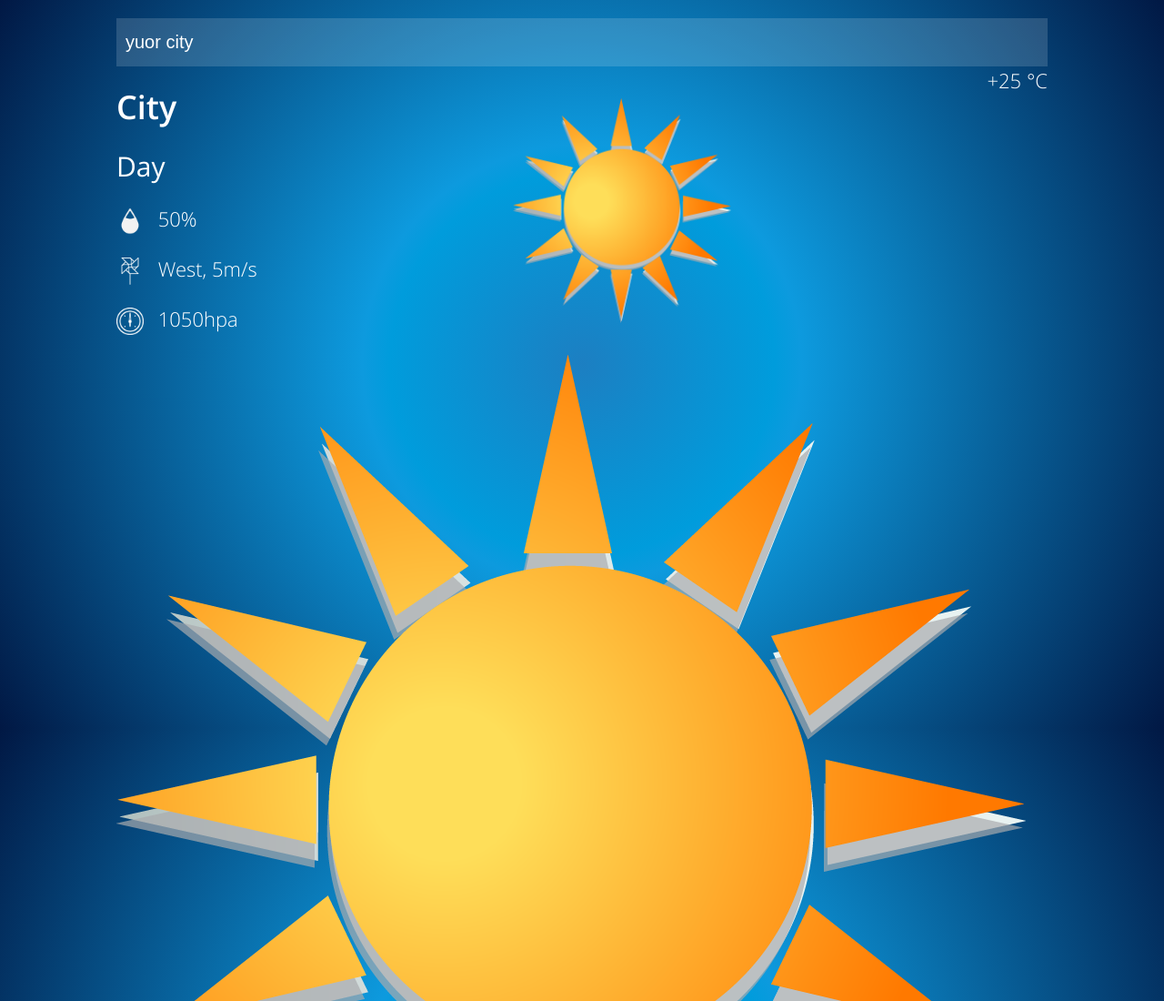
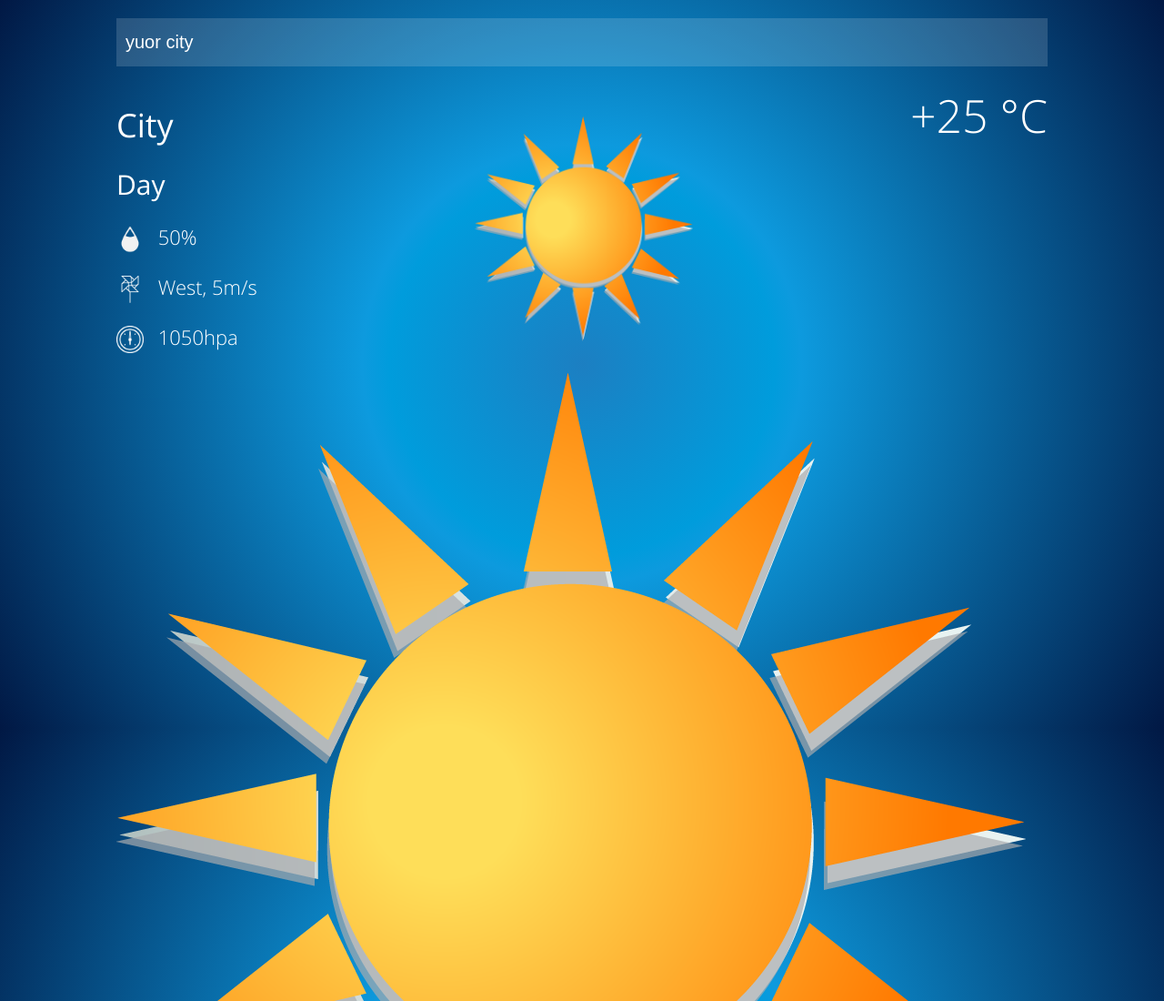
Before and after one commit to Ahmed-Roshdy-1/Weather-Application, a plain HTML site: page Index.html in a window 1280 px wide. Shown: the top 1100 px of the page at 91% size. Drawn offline with Linux system fonts and the light colour scheme; files whose address does not match are found by name.

Commit message:
Update style.css

```diff
--- a/css/style.css
+++ b/css/style.css
@@ -58,6 +58,7 @@ body {
   font-size: 20px;
   color: inherit;
   white-space: nowrap;
+  margin-bottom: 20px;
 }
 
 .weather__search::placeholder {
@@ -76,7 +77,7 @@ body {
 
 .weaher__city {
   font-size: 36px;
-  font-weight: 600;
+  font-weight: 500;
   margin: 20px 0;
 }
 
@@ -107,3 +108,7 @@ body {
 .weader__indicatoer--pressure::before {
   background-image: url(../images/pressure.png);
 }
+
+.weather__temperature {
+  font-size: 50px;
+}
```
